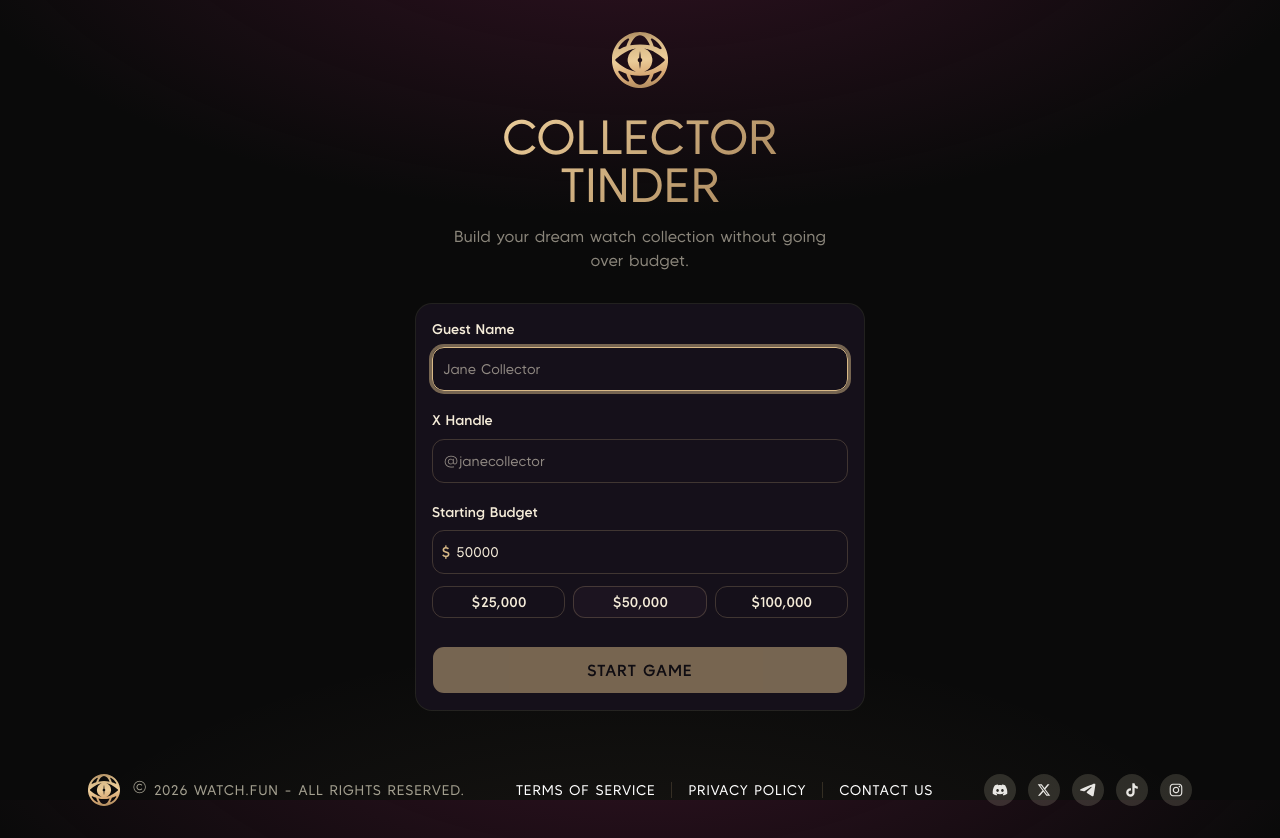
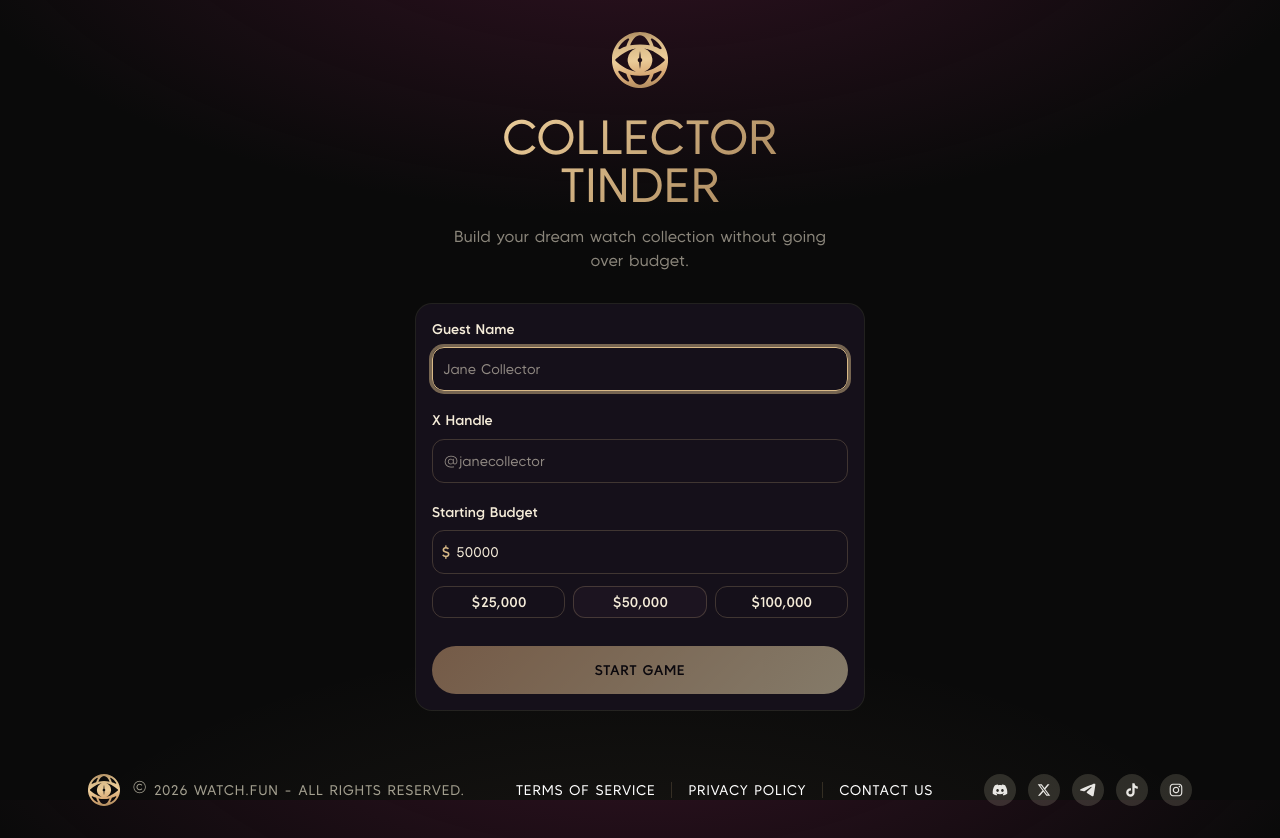
Before and after one commit to nascar-driver/watch-collector-tinder, a Next.js app: page / in a window 1280 px wide. Built offline with nearby package versions, Linux system fonts and the light colour scheme.

Commit message:
feat(ui): primary button gradient

```diff
--- a/app/globals.css
+++ b/app/globals.css
@@ -112,6 +112,34 @@
 /* Brand letter-spacing for small text / buttons (5%, per Typography guideline). */
 .tracking-brand {
   letter-spacing: 0.05em;
+}
+
+/* Primary button — gold-gradient pill (shadcn Button default variant). */
+.btn-primary {
+  border-radius: 999px;
+  padding: 12px 16px;
+  color: #000;
+  font-size: 14px;
+  font-weight: 500;
+  line-height: 24px;
+  letter-spacing: 0.56px;
+  text-transform: uppercase;
+  cursor: pointer;
+  border: none;
+  user-select: none;
+  background: linear-gradient(135deg, #d4a574, #f4e5b8 50%, #d4a574);
+  background-size: 200% 200%;
+  background-position: 0 0;
+  transition:
+    background-color 0.22s ease,
+    background-position 0.28s ease,
+    transform 0.18s ease,
+    opacity 0.18s ease,
+    box-shadow 0.18s ease;
+}
+.btn-primary:hover {
+  background-position: 100% 100%;
+  box-shadow: 0 8px 24px -8px rgba(212, 165, 116, 0.5);
 }
 
 /* Scrollable area with no visible scrollbar. */
--- a/components/ui/button.tsx
+++ b/components/ui/button.tsx
@@ -9,7 +9,7 @@ const buttonVariants = cva(
   {
     variants: {
       variant: {
-        default: "bg-primary text-primary-foreground hover:bg-primary/80",
+        default: "btn-primary",
         outline:
           "border-border bg-background hover:bg-muted hover:text-foreground aria-expanded:bg-muted aria-expanded:text-foreground dark:border-input dark:bg-input/30 dark:hover:bg-input/50",
         secondary:
```
